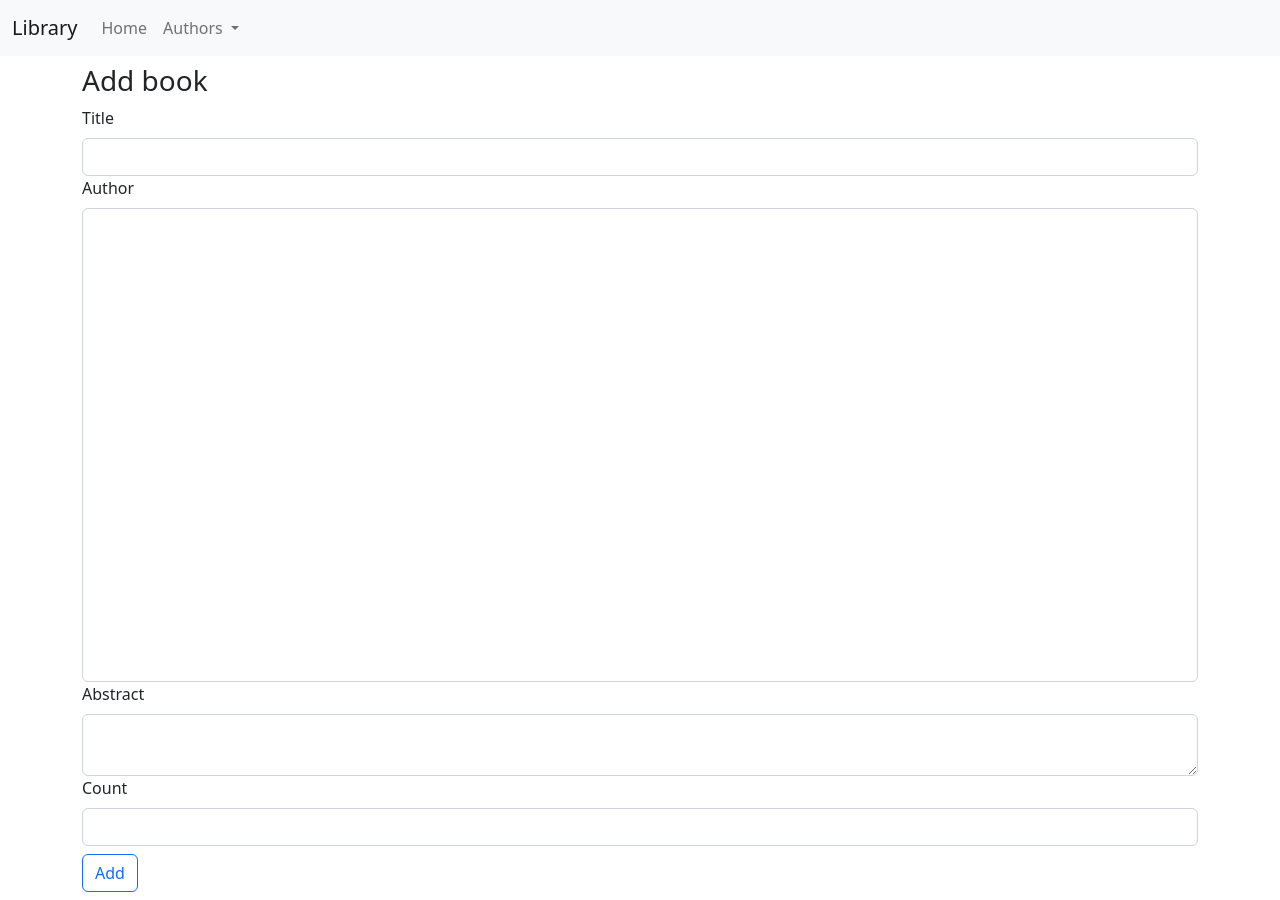
After one commit to Walter-Kovacs/otus_library-flask, a Flask app: page /books/add/ in a window 1280 px wide. The commit adds this page. Run offline with Flask 3, Linux system fonts and the light colour scheme; lists and menus that the app fills with data are empty; some libraries are stand-ins or nearby versions.

Commit message:
Add books

```diff
--- a/app.py
+++ b/app.py
@@ -6,9 +6,11 @@ from models import db
 from models import Author
 from models import Book
 from views.authors import authors_bp
+from views.books import books_bp
 
 app = Flask(__name__)
 app.register_blueprint(authors_bp, url_prefix="/authors/")
+app.register_blueprint(books_bp, url_prefix="/books/")
 
 app.config["SQLALCHEMY_DATABASE_URI"] = "postgresql+psycopg2://username:passwd!@localhost:5432/library"
 app.config["SECRET_KEY"] = "asdf"
--- a/crud/author.py
+++ b/crud/author.py
@@ -12,7 +12,7 @@ def create_author(**author_params) -> Author:
 
 # ***************************** READ *****************************
 def get_all_authors() -> list[Author]:
-    return Author.query.all()
+    return Author.query.order_by(Author.name).all()
 
 
 def get_author_by_id(author_id: int) -> Author | None:
--- a/forms/book.py
+++ b/forms/book.py
@@ -0,0 +1,30 @@
+from flask_wtf import FlaskForm
+from wtforms import (
+    IntegerField,
+    SelectMultipleField,
+    StringField,
+    TextAreaField,
+)
+from wtforms.validators import (
+    DataRequired,
+    Length,
+)
+
+
+class BookForm(FlaskForm):
+    authors = SelectMultipleField(
+        label="Author",
+        validators=[
+            DataRequired(),
+        ],
+        coerce=int,
+    )
+    title = StringField(
+        label="Title",
+        validators=[
+            DataRequired(),
+            Length(min=2, max=200),
+        ],
+    )
+    abstract = TextAreaField()
+    count = IntegerField()
--- a/templates/authors/details.html
+++ b/templates/authors/details.html
@@ -15,7 +15,7 @@
         <ul>
             {% for book in author.books %}
                 <li>
-                    <a href="/">
+                    <a href="{{ url_for('books.DETAILS', book_id=book.id) }}">
                         {{ book.title }}
                     </a>
                 </li>
--- /dev/null
+++ b/templates/books/add.html
@@ -0,0 +1,46 @@
+{% extends 'base.html' %}
+{% block page_title %}Add book{% endblock %}
+
+{% block body %}
+<div class="h3">
+    Add book
+</div>
+<div>
+    <form method="post">
+        {{ form.hidden_tag() }}
+
+        {{ form.title.label(class="form-label") }}
+        {{ form.title(size=20, class="form-control") }}
+
+        {{ form.authors.label(class="form-label") }}
+        {{ form.authors(size=20, class="form-control") }}
+
+        {{ form.abstract.label(class="form-label") }}
+        {{ form.abstract(size=20, class="form-control") }}
+
+        {{ form.count.label(class="form-label") }}
+        {{ form.count(size=20, class="form-control") }}
+
+        {% if form.errors %}
+        <ul class="alert alert-danger my-3">
+            {% for name, errors in form.errors.items() %}
+                <li class="mx-2">
+                    <strong>{{ name }}</strong>
+                    <ul>
+                        {% for error in errors %}
+                            <li>{{ error }}</li>
+                        {% endfor %}
+                    </ul>
+                </li>
+            {% endfor %}
+        </ul>
+        {% endif %}
+
+        <button class="btn btn-outline-primary my-2"
+          type="submit"
+        >
+            Add
+        </button>
+    </form>
+</div>
+{% endblock %}
--- a/views/authors.py
+++ b/views/authors.py
@@ -2,10 +2,11 @@ from http import HTTPStatus
 
 from flask import (
     Blueprint,
+    Response,
     redirect,
     render_template,
     request,
-    url_for, Response,
+    url_for,
 )
 
 from crud.author import (
@@ -51,7 +52,7 @@ def author_details(author_id: int):
 @authors_bp.route(
     "/add/",
     methods=["GET", "POST"],
-    endpoint=END_POINT_ADD
+    endpoint=END_POINT_ADD,
 )
 def add_author():
     form = AuthorForm()
@@ -62,6 +63,14 @@ def add_author():
     if not form.validate_on_submit():
         return render_template("authors/add.html", form=form), HTTPStatus.BAD_REQUEST
 
-    author: Author = create_author(name=form.name.data, description=form.description.data)
+    author: Author = create_author(
+        name=form.name.data,
+        description=form.description.data,
+    )
 
-    return redirect(url_for(f"{authors_bp.name}.{END_POINT_DETAILS}", author_id=author.id))
+    return redirect(
+        url_for(
+            f"{authors_bp.name}.{END_POINT_DETAILS}",
+            author_id=author.id
+        )
+    )
--- a/views/books.py
+++ b/views/books.py
@@ -0,0 +1,76 @@
+from http import HTTPStatus
+
+from flask import (
+    Blueprint,
+    Response,
+    redirect,
+    render_template,
+    request,
+    url_for,
+)
+
+from crud.author import (
+    get_all_authors,
+    get_author_by_id,
+)
+from crud.book import (
+    create_book,
+    get_book_by_id,
+)
+from forms.book import BookForm
+from models import (
+    Author,
+    Book,
+)
+
+books_bp = Blueprint(
+    "books",
+    __name__,
+)
+
+END_POINT_DETAILS = "DETAILS"
+END_POINT_ADD = "ADD"
+
+
+@books_bp.get(
+    "/<int:book_id>/",
+    endpoint=END_POINT_DETAILS,
+)
+def book_details(book_id: int):
+    book: Book = get_book_by_id(book_id)
+    if book is not None:
+        return render_template("books/details.html", book=book)
+
+    return Response(status=HTTPStatus.NOT_FOUND)
+
+
+@books_bp.route(
+    "/add/",
+    methods=["GET", "POST"],
+    endpoint=END_POINT_ADD,
+)
+def add_book():
+    form = BookForm()
+    form.authors.choices = [(author.id, author.name) for author in get_all_authors()]
+
+    if request.method == "GET":
+        return render_template("books/add.html", form=form)
+
+    # method POST
+    if not form.validate_on_submit():
+        return render_template("books/add.html", form=form), HTTPStatus.BAD_REQUEST
+
+    authors: list[Author] = [get_author_by_id(author_id) for author_id in form.authors.data]
+    book: Book = create_book(
+        authors=authors,
+        title=form.title.data,
+        abstract=form.abstract.data,
+        count=form.count.data,
+    )
+
+    return redirect(
+        url_for(
+            f"{books_bp.name}.{END_POINT_DETAILS}",
+            book_id=book.id,
+        )
+    )
```
Also changed, not shown: crud/book.py (+18 -0 lines), models/book.py (+8 -0 lines), templates/books/details.html (added, +28 -0 lines).
